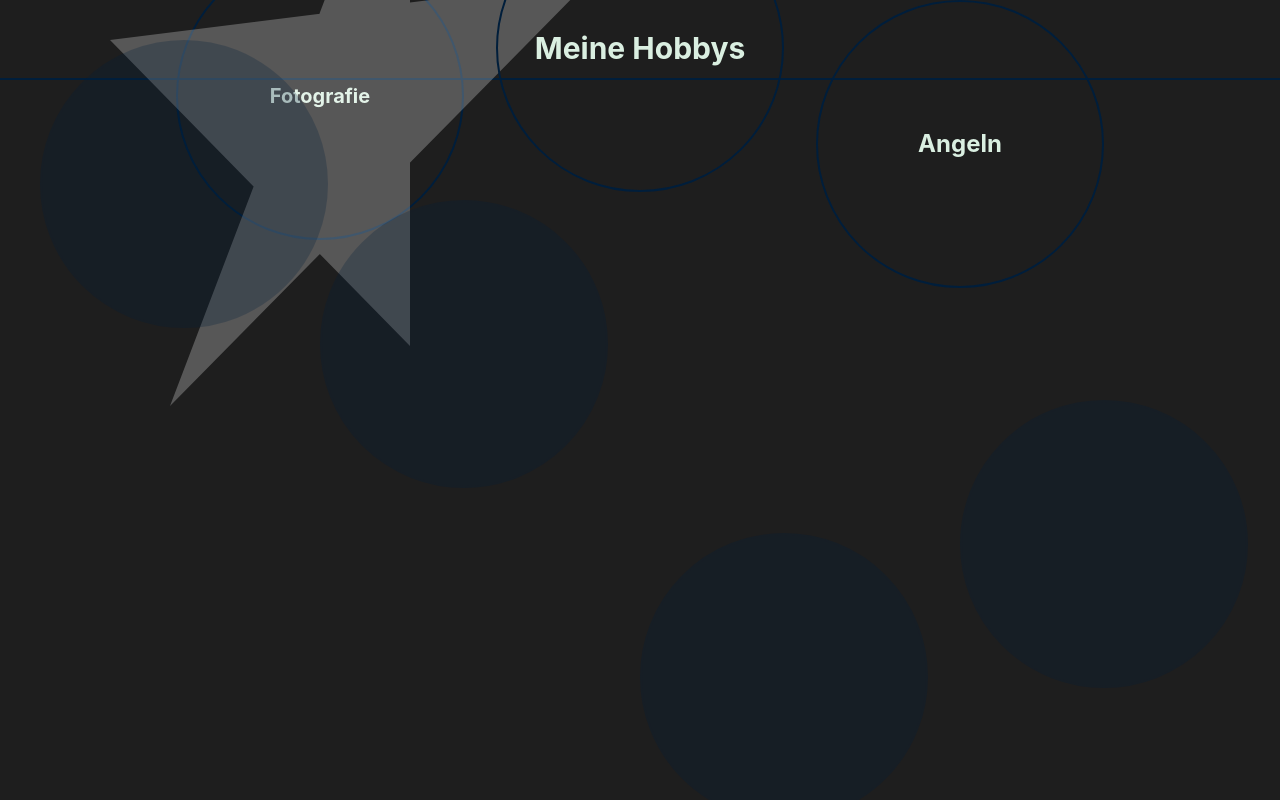
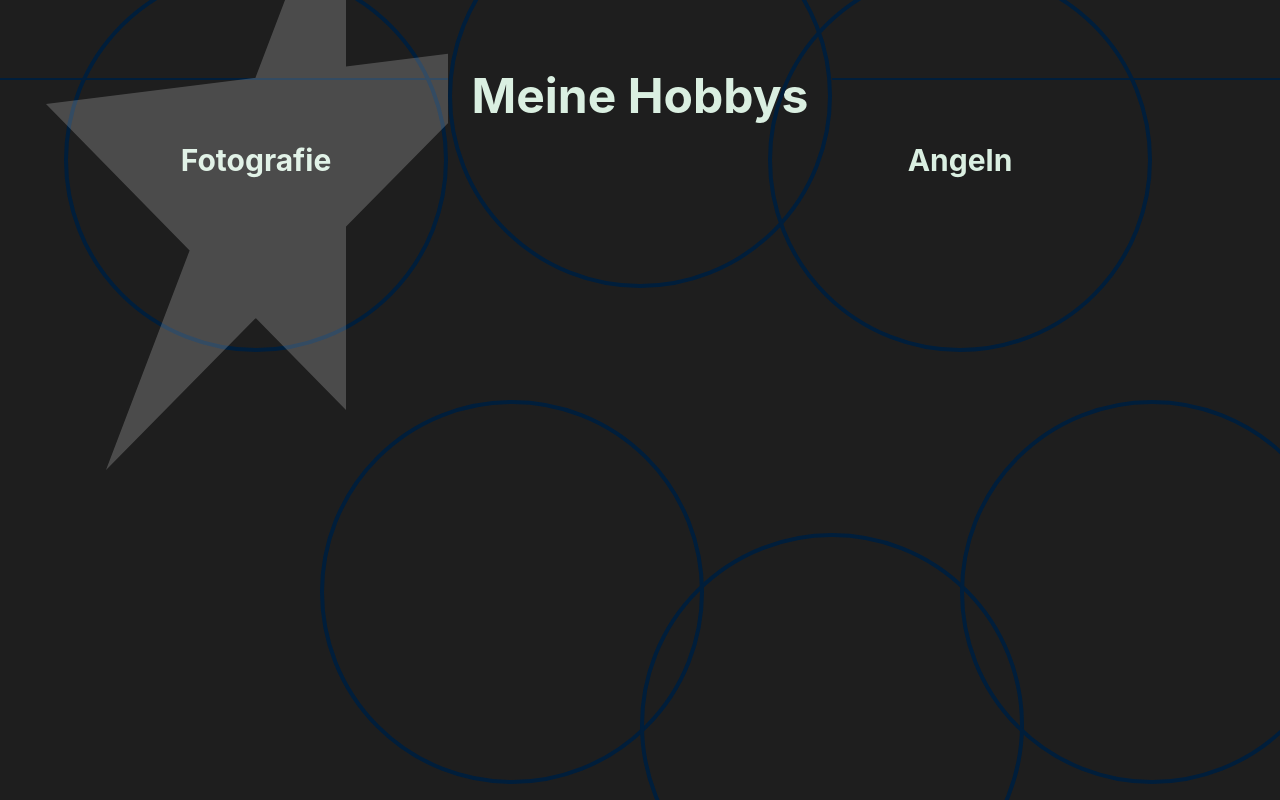
Before and after one commit to klionCH/Prog2, a React (Create React App) app: page /auto in a window 1280 px wide. Built offline with nearby package versions, Linux system fonts and the light colour scheme.

Commit message:
nav styling fixed

```diff
--- a/src/components/nav.jsx
+++ b/src/components/nav.jsx
@@ -2,7 +2,7 @@ import { useEffect, useState } from "react";
 import { useLocation, Outlet, Link } from "react-router-dom";
 // Reusable SVG Component
 const PolygonSVG = ({ translateX, translateY }) => (
-    <svg height="1000" width="1000" className="absolute opacity-25 pointer-events-none">
+    <svg height="1000" width="1000" className="absolute opacity-20 pointer-events-none">
         <polygon
             points="120,10 40,220 180,78 20,98 120,200"
             fill="white"
@@ -11,7 +11,7 @@ const PolygonSVG = ({ translateX, translateY }) => (
     </svg>
 );
 const Nav = () => {
-    const circle = "w-72 aspect-square rounded-full border-2 border-circle flex items-center justify-center";
+    const circle = "w-96 aspect-square rounded-full border-4 border-circle flex items-center justify-center";
     const location = useLocation(); // Get the current route
     const currentPath = location.pathname;
     const [showAutoSVG, setShowAutoSVG] = useState(false);
@@ -34,23 +34,21 @@ const Nav = () => {
                 <div className="h-20 border-b-2 border-circle z-0 mb-4"></div>
                 <div className="relative grid grid-cols-3 gap-4">
 
-                    {/* Left Circle - Fotografie */}
-                    <div className="absolute left-1/4 transform -translate-x-1/2 -translate-y-1/2 flex items-center justify-center">
+                    <div className="absolute left-1/4 transform -translate-x-2/3 -translate-y-1/3 flex items-center justify-center">
                         <div className={circle}>
-                            <Link to="/auto" className="text-text-white text-xl font-bold">Fotografie</Link>
+                            <Link to="/auto" className="text-text-white text-3xl font-bold">Fotografie</Link>
                         </div>
                         {showAutoSVG && <PolygonSVG translateX={410} translateY={450} />}
                     </div>
-                    {/* Center Circle - Meine Hobbys */}
-                    <div className="absolute top-1/3 left-2/4 transform -translate-x-1/2 -translate-y-2/3">
+                    <div className="absolute top-1/3 left-2/4 transform -translate-x-1/2 -translate-y-1/2 bg-background">
                         <div className={circle}>
-                            <p className="text-text-white font-bold text-3xl">Meine Hobbys</p>
+                            <p className="text-text-white font-bold text-5xl">Meine Hobbys</p>
                         </div>
                     </div>
                     {/* Right Circle - Angeln */}
                     <div className="absolute top-1/3 left-3/4 transform -translate-x-1/2 -translate-y-1/3 flex items-center justify-center">
                         <div className={circle}>
-                            <Link to="/angeln" className="text-text-white text-2xl font-bold">Angeln</Link>
+                            <Link to="/angeln" className="text-text-white text-3xl font-bold">Angeln</Link>
                         </div>
                         {showAngelnSVG && <PolygonSVG translateX={410} translateY={450} />}
                     </div>
--- a/src/pages/Auto.jsx
+++ b/src/pages/Auto.jsx
@@ -2,14 +2,13 @@ import Nav from "../components/nav.jsx";
 import mitsubishi from "../img/mit-edited.jpg";
 
 const Auto = () => {
-    const circle = "w-72 aspect-square rounded-full border-2 border-circle flex items-center justify-center opacity-25 bg-circle";
+    const circle = "w-96 aspect-square rounded-full border-4 border-circle flex items-center justify-center";
 
     return (
         <div className="bg-background h-screen relative overflow-hidden">
             <Nav />
             <div className="absolute inset-0 pointer-events-none">
-                <div className={`${circle} absolute top-10 left-10`} />
-                <div className={`${circle} absolute top-1/4 left-1/4`} />
+                <div className={`${circle} absolute top-2/4 left-1/4`} />
                 <div className={`${circle} absolute top-2/3 left-1/2`} />
                 <div className={`${circle} absolute top-1/2 left-3/4`} />
             </div>
```
